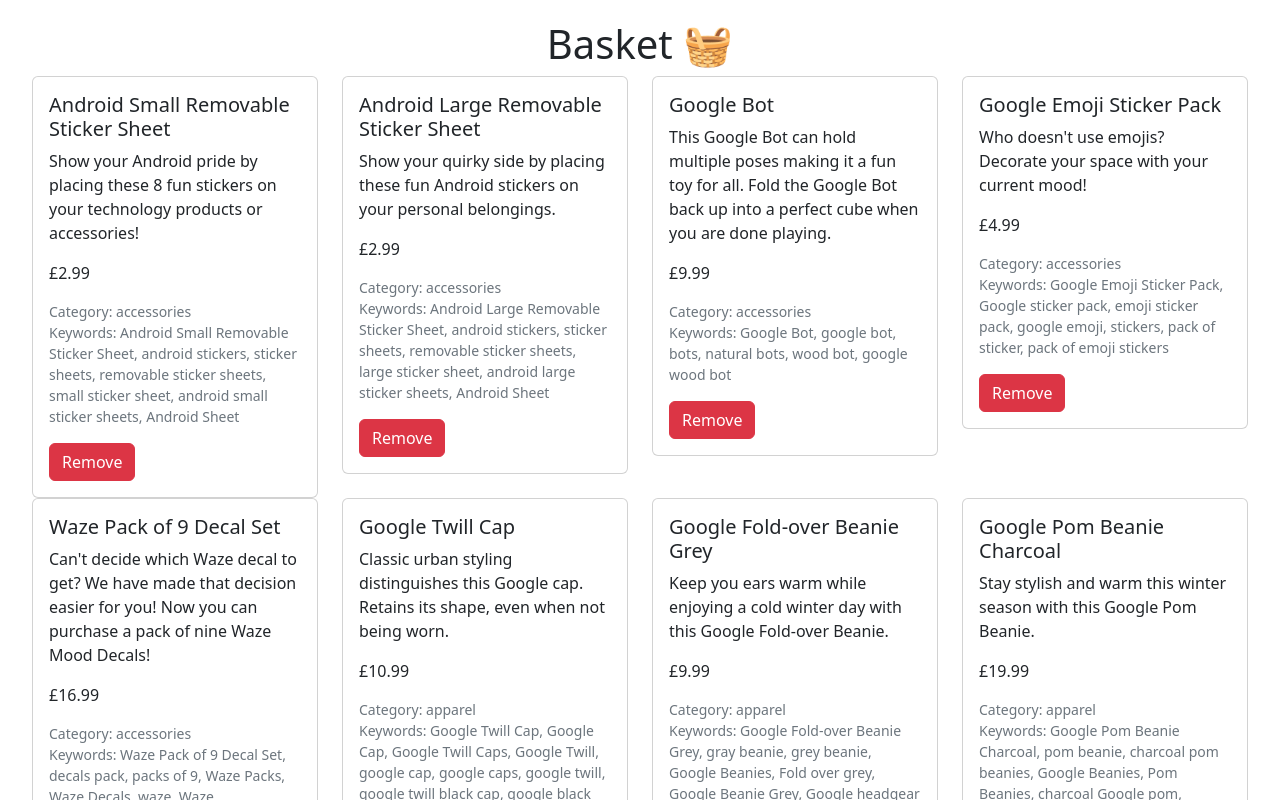
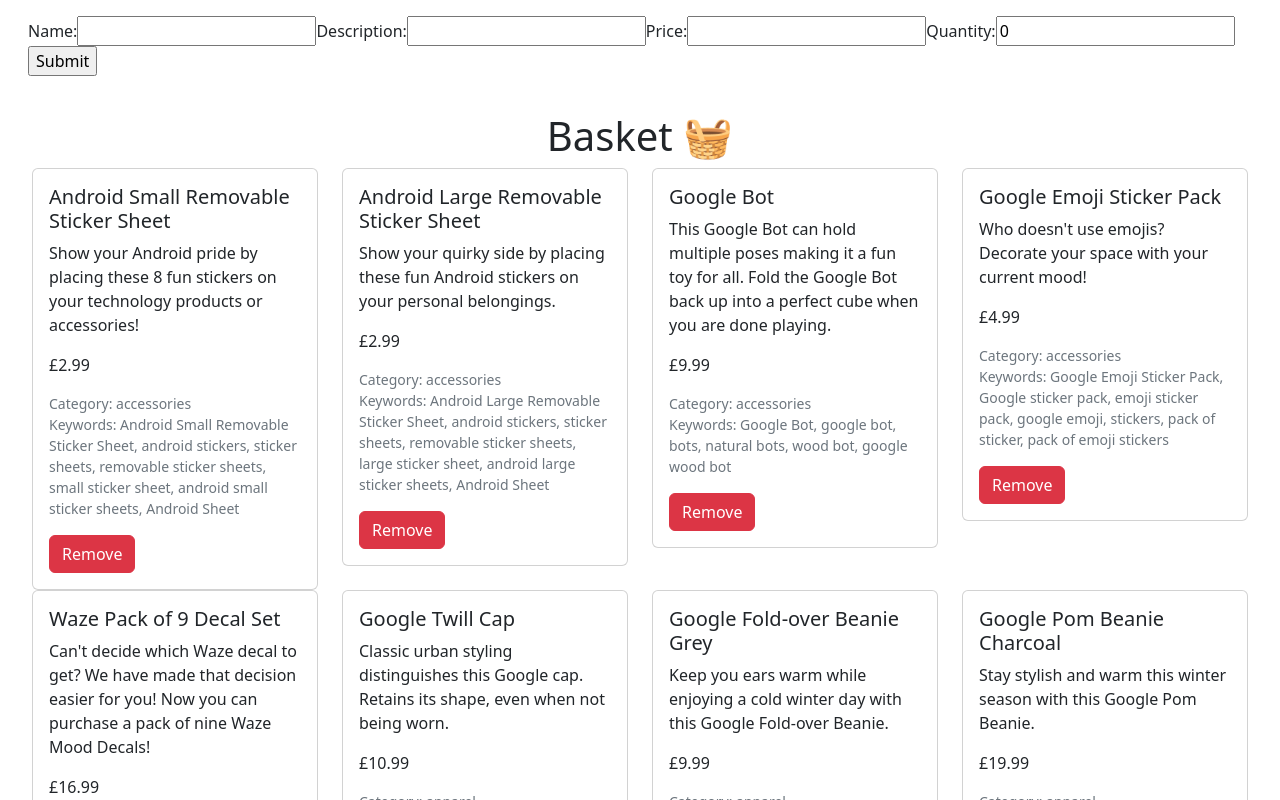
Before and after one commit to richardwilsonshu/react-test, a React (Create React App) app in the folder my-app/: page / in a window 1280 px wide. Shown: the top 800 px of the page. Built offline with nearby package versions, Linux system fonts and the light colour scheme.

Commit message:
Add a beautiful form

```diff
--- a/my-app/src/App.tsx
+++ b/my-app/src/App.tsx
@@ -1,9 +1,11 @@
 import { useState } from 'react';
 import { Container } from 'react-bootstrap';
 import './App.css';
+import { IProduct } from './class/IProduct';
 import { productData } from './class/ProductData';
 // import { AllProducts } from './class/IProduct';
 import Basket from './components/Basket';
+import StockForm from './components/StockForm';
 
 function App() {
 
@@ -13,8 +15,14 @@
     setBasketItems(basketItems.filter(item => item.id !== id));
   };
 
+  const onSubmit = (product: IProduct) => {
+    setBasketItems([...basketItems, product]);
+  }
+
   return (
     <Container fluid>
+      <StockForm onSubmit={onSubmit} />
+      {/* Don't give your child your wallet. Give them £5 instead. */}
       <Basket basketItems={basketItems} onRemove={onRemove} />
     </Container>
   );
--- a/my-app/src/class/IProduct.ts
+++ b/my-app/src/class/IProduct.ts
@@ -7,6 +7,7 @@
     url?: string;
     category: string;
     subcategory?: string;
+    stock?: number;
 };
 
 // export const AllProducts = [
--- a/my-app/src/class/ProductData.ts
+++ b/my-app/src/class/ProductData.ts
@@ -1,3 +1,5 @@
+import { IProduct } from "./IProduct"
+
 export const productData = {
     "products":  [{
           "id": "GGOEAFKA087499",
@@ -849,7 +851,7 @@
           "category": "apparel",
           "subcategory": "apparel"
         }
-      ]
+      ] as IProduct[]
   }
 
 
--- /dev/null
+++ b/my-app/src/components/StockForm.tsx
@@ -0,0 +1,62 @@
+import { useState } from "react";
+import { IProduct } from "../class/IProduct";
+
+export type StockFormProps = {
+    onSubmit: (product: IProduct) => void;
+};
+
+export const StockForm = ({onSubmit}: StockFormProps) => {
+    const [product, setProduct] = useState({
+        id: "-1",
+        name: "",
+        description: "",
+        price: "",
+        keywords: "",
+        url: "",
+        category: "",
+        subcategory: "",
+        stock: 0
+    } as IProduct);
+
+    // const handleChange = (fieldName: string, event: any) => {
+    //     const keys = Object.keys(product);
+    //     let key = keys["fieldName"];
+    //     let newProduct = {...product};
+    //     newProduct[fieldName] = event.target.value;
+    //     setProduct({...product, name: event.target.value })
+    //     //setProduct(event.target.value);
+    // };
+
+    const handleSubmit = (event: any) => {
+        console.log(product);
+      event.preventDefault();
+      onSubmit(product);
+      // TODO raise event to add to basket and reset the form!
+    };
+
+    return (
+      <form onSubmit={handleSubmit} className="p-3">
+        <label>
+          Name:
+          <input type="text" value={product.name} onChange={e => { setProduct({...product, name: e.target.value }) }}
+            />
+        </label>
+        <label>
+          Description:
+          <input type="text" value={product.description} onChange={e => setProduct({...product, description: e.target.value })} />
+        </label>
+        <label>
+          Price:
+          <input type="number" value={product.price} onChange={e => setProduct({...product, price: e.target.value })} />
+        </label>
+        <label>
+          Quantity:
+          <input type="number" value={product.stock} onChange={e => setProduct({...product, stock: Number(e.target.value) })} />
+        </label>
+
+        <input type="submit" value="Submit" />
+      </form>
+    );
+}
+
+export default StockForm;
```
